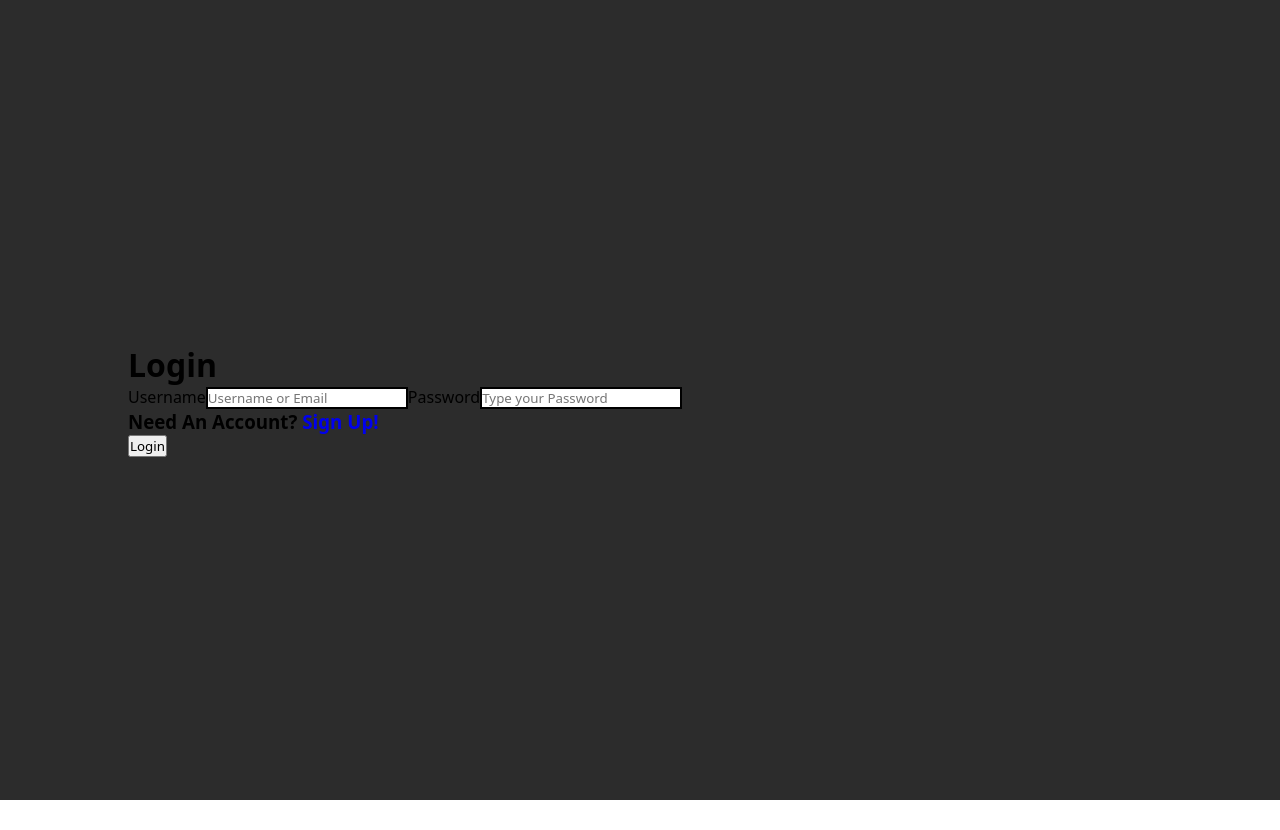
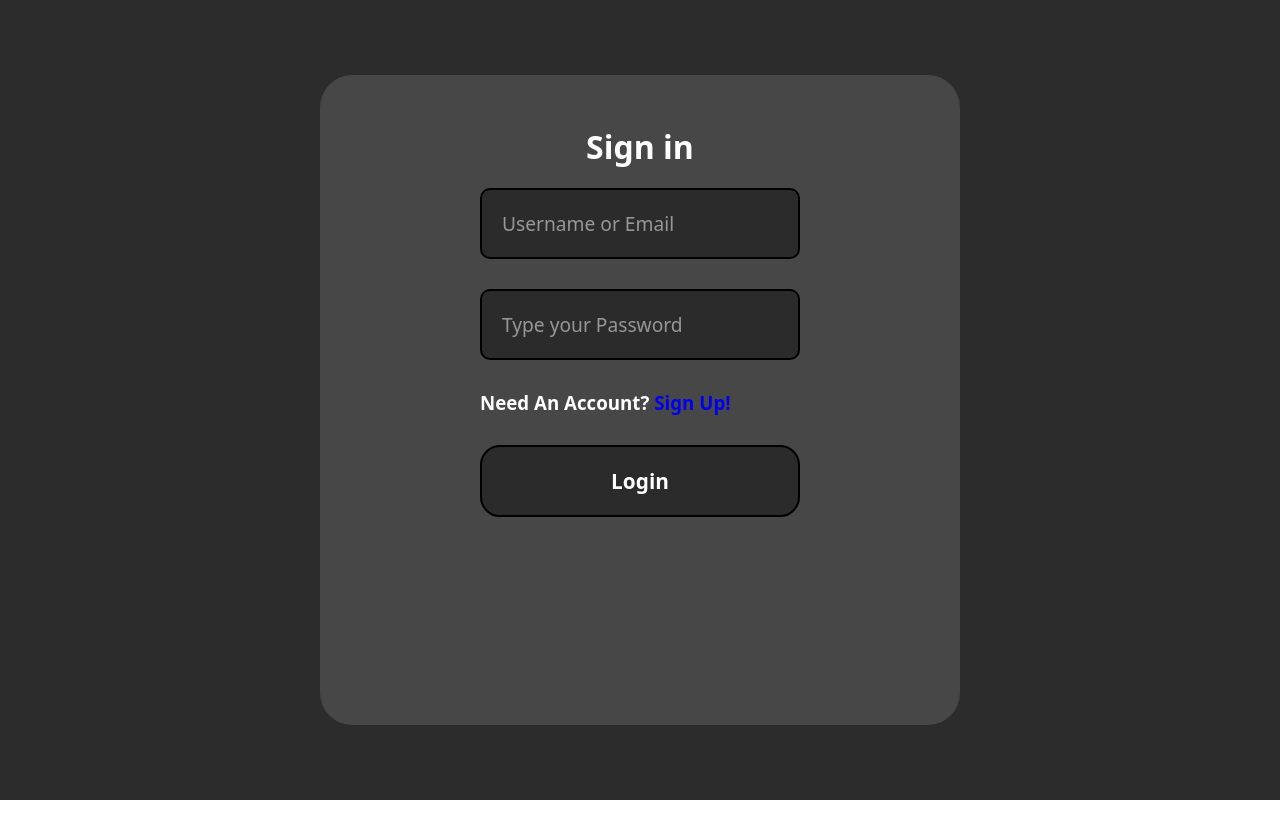
Before and after one commit to TJBaumgartner/MockWebsite, a React (Vite) app in the folder client/: page /login in a window 1280 px wide. Before the commit the page ends 800 px from the top, so only its background shows below. Built offline with nearby package versions, Linux system fonts and the light colour scheme.

Commit message:
login page styling

```diff
--- a/client/src/App.css
+++ b/client/src/App.css
@@ -45,6 +45,54 @@
 }
 .logout{
   position: absolute;
+}
+.loginWrapper{
+  left: 50%;
+  top: 50%;
+  transform: translate(-50%, -50%);
+  position: absolute;
+  min-width: 600px;
+  min-height: 400px;
+  height: 650px;
+  background-color: rgb(71, 71, 71);
+  color: white;
+  border-radius: 5%;
+}
+.loginContainer{
+  display: flex;
+  flex-direction: column;
+  width: 50%;
+  margin: auto;
+}
+.loginForm input{
+  width: 100%;
+  padding: 20px;
+  border-radius: 10px;
+  background-color: rgb(43, 43, 43);
+  color: white;
+  font-size: 1.2rem;
+}
+.loginForm input::placeholder{
+  font-size: 1.2rem;
+  color: rgb(151, 151, 151);
+}
+.loginForm button{
+  width: 100%;
+  color: white;
+  background-color: rgb(43, 43, 43);
+  padding: 20px;
+  border-radius: 20px;
+  font-size: 1.3rem;
+  font-weight: 700;
+  border: 2px solid black;
+}
+.loginForm, h1, input, div{
+  margin-bottom: 30px;
+}
+.loginContainer h1{
+  margin: auto;
+  margin-top: 50px;
+  margin-bottom: 20px;
 }
 /*
 POST CREATE FORM
@@ -113,9 +161,6 @@ POST CREATE FORM
 .postForm textarea::placeholder{
   color: white;
 }
-.loginWrapper{
-  grid-column: 1/4;
-}
 /*
 FOLLOWER/FOLLOWING LIST
 FOLLOWER/FOLLOWING LIST
@@ -165,7 +210,7 @@ POST CARD + CONTAINER
 POST CARD + CONTAINER
 */
 .postContainer{
-  background-color: rgb(65, 65, 65);
+  background-color: rgb(71, 71, 71);
   color: white;
   padding: 10px;
   border: 1px solid gray;
--- a/client/src/components/Login.jsx
+++ b/client/src/components/Login.jsx
@@ -58,11 +58,9 @@ function Login(props) {
     return (
         <div className='loginWrapper'>
             <div className='loginContainer'>
-                <h1>Login</h1>
+                <h1>Sign in</h1>
                 <form action="" method='POST' onSubmit={handleSubmit} className='loginForm'>
-                    <label htmlFor='username'>Username</label>
                     <input type="text" name='text' id="username" value={username} placeholder='Username or Email' onChange={(e) => setUsername(e.target.value.replace(" ", ""))} required style={validationStyle}></input>
-                    <label htmlFor='password'>Password</label>
                     <input type="password" placeholder="Type your Password"name='password' id="password" value={password} onChange={(e) => setPassword(e.target.value.replace(" ", ""))} required style={validationStyle}></input>
                     {passwordError == true || usernameError == true &&
                         <h3>Password or Username is incorrect</h3>
```
